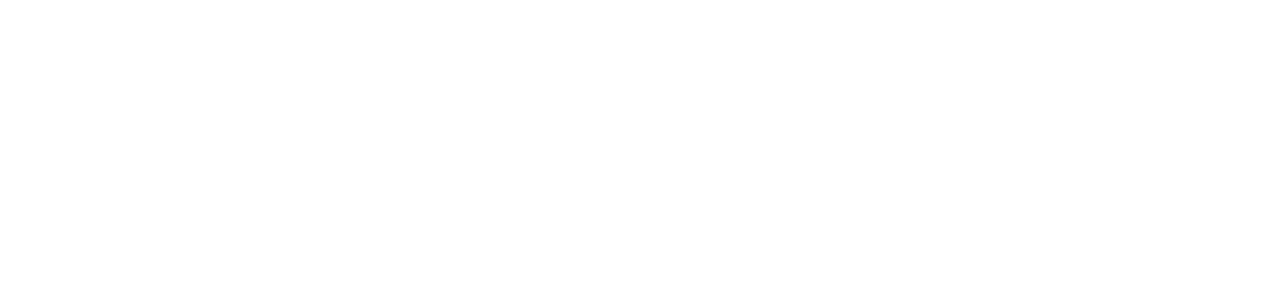
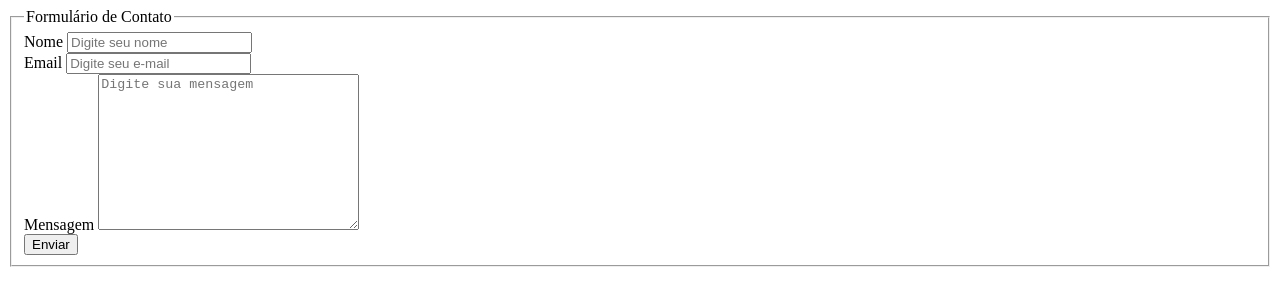
Before and after one commit to SidneyESSJr/HTML-Modulo01, a plain HTML site: page index.html in a window 1280 px wide. Drawn offline with Linux system fonts and the light colour scheme.

Commit message:
cria o formulario de contato

```diff
--- a/index.html
+++ b/index.html
@@ -10,26 +10,30 @@
 
 <body>
 
-    <head>
+    <form action="www.site.com.br" method="post">
+        <fieldset>
+            <legend>Formulário de Contato</legend>
+            <div class="campos">
+                <label for="txtNome">Nome</label>
+                <input type="text" id="txtNome" placeholder="Digite seu nome" required>
+            </div>
 
-    </head>
+            <div class="campos">
+                <label for="txtEmail">Email</label>
+                <input type="email" id="txtEmail" placeholder="Digite seu e-mail" required>
+            </div>
 
-    <main>
-        <section>
-            <article>
+            <div class="campos">
+                <label for="txtMensagem">Mensagem</label>
+                <textarea id="txtMensagem" cols="30" rows="10" placeholder="Digite sua mensagem"></textarea>
+            </div>
+            <input type="submit" value="Enviar">
+        </fieldset>
+    </form>
 
-            </article>
-            <article>
-                <aside>
+    <script>
 
-                </aside>
-            </article>
-        </section>
-    </main>
-
-    <footer>
-
-    </footer>
+    </script>
 
 </body>
 
```
